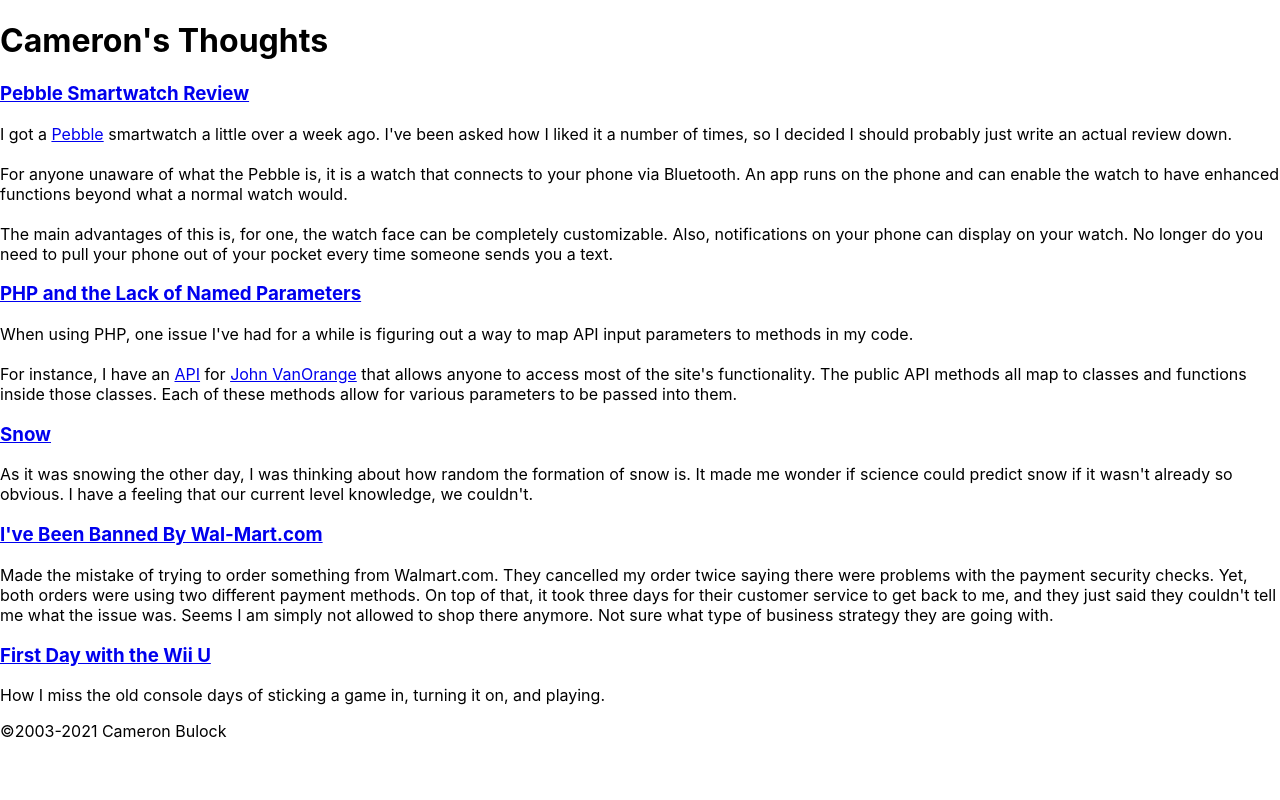
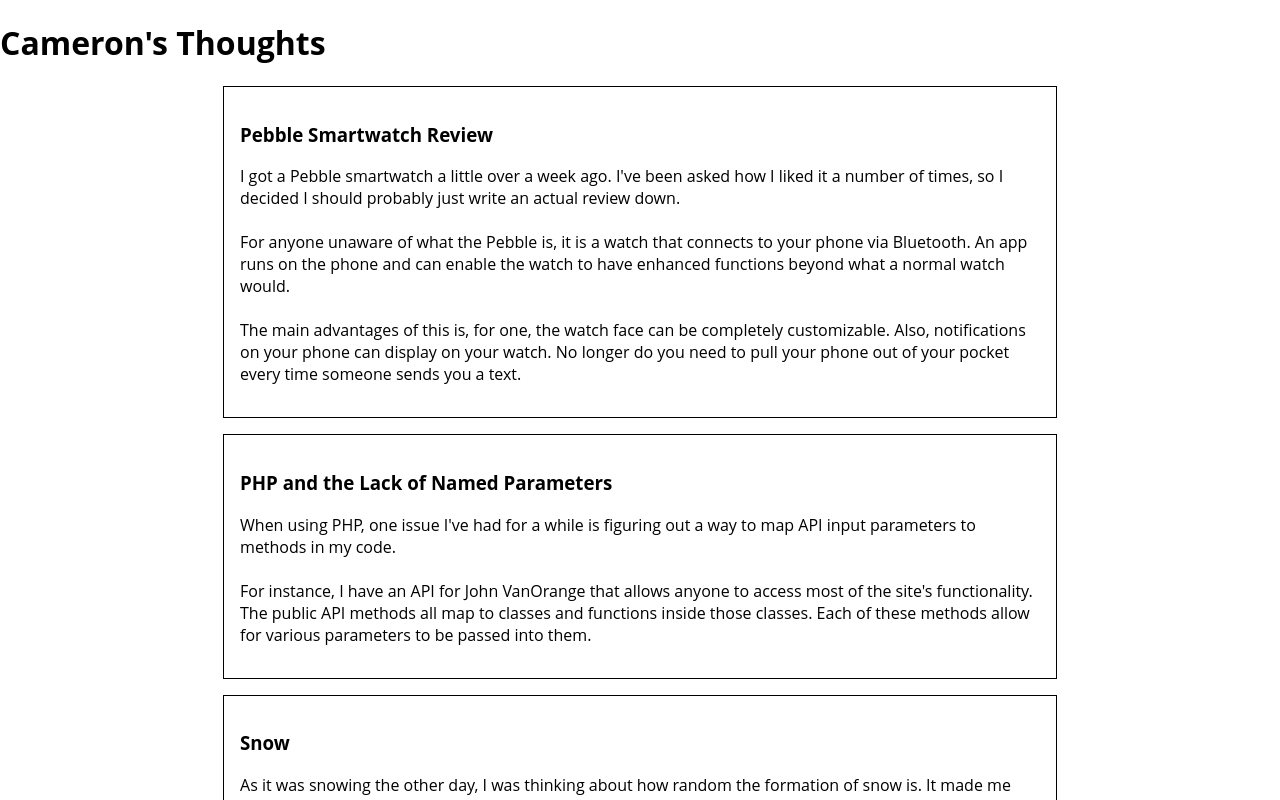
Before and after one commit to cbulock/ct4, a React (Create React App) app: page / in a window 1280 px wide. Shown: the top 800 px of the page. Built offline with nearby package versions, Linux system fonts and the light colour scheme.

Commit message:
initial styling

```diff
--- a/package.json
+++ b/package.json
@@ -12,6 +12,7 @@
     "react-dom": "^17.0.2",
     "react-router-dom": "^5.2.0",
     "react-scripts": "4.0.3",
+    "styled-components": "^5.2.3",
     "web-vitals": "^1.1.1"
   },
   "devDependencies": {
@@ -32,9 +33,7 @@
     "start": "react-scripts start",
     "build": "react-scripts build",
     "test": "react-scripts test",
-    "eject": "react-scripts eject",
-    "predeploy": "npm run build",
-    "deploy": "gh-pages -d build"
+    "eject": "react-scripts eject"
   },
   "eslintConfig": {
     "extends": [
--- a/src/App.jsx
+++ b/src/App.jsx
@@ -1,11 +1,15 @@
 import { BrowserRouter as Router, Switch, Route } from 'react-router-dom';
+import GlobalStyle from 'components/GlobalStyle';
 
 import HomePage from 'components/pages/Home';
 import EntryPage from 'components/pages/Entry';
 
 const App = () => (
 	<>
-		<h1>Cameron&apos;s Thoughts</h1>
+		<GlobalStyle />
+		<h1>
+			<a href="/">Cameron&apos;s Thoughts</a>
+		</h1>
 		<Router>
 			<Switch>
 				<Route path="/:year/:month/:entryBasename">
--- /dev/null
+++ b/src/components/Excerpt.jsx
@@ -0,0 +1,42 @@
+import PropTypes from 'prop-types';
+import styled from 'styled-components';
+import getEntryPath from 'utils/getEntryPath';
+import formatEntryContent from 'utils/formatEntryContent';
+
+const SContainer = styled.div`
+	margin: 1em auto;
+	padding: 1em;
+	border: 1px solid;
+	max-width: 800px;
+`;
+
+const Excerpt = ({ entry }) => {
+	const {
+		entry_id: id,
+		entry_title: title,
+		entry_excerpt: excerpt,
+		entry_created_on: createdDate,
+		entry_basename: basename,
+	} = entry;
+
+	return (
+		<SContainer key={id}>
+			<h3>
+				<a href={getEntryPath(createdDate, basename)}>{title}</a>
+			</h3>
+			<p>{formatEntryContent(excerpt)}</p>
+		</SContainer>
+	);
+};
+
+Excerpt.propTypes = {
+	entry: PropTypes.shape({
+		entry_id: PropTypes.number.isRequired,
+		entry_title: PropTypes.string.isRequired,
+		entry_excerpt: PropTypes.string.isRequired,
+		entry_created_on: PropTypes.string.isRequired,
+		entry_basename: PropTypes.string.isRequired,
+	}).isRequired,
+};
+
+export default Excerpt;
--- /dev/null
+++ b/src/components/GlobalStyle.js
@@ -0,0 +1,27 @@
+import { createGlobalStyle } from 'styled-components';
+
+const GlobalStyle = createGlobalStyle`
+	body {
+		margin: 0;
+		font-family: 'Open Sans', -apple-system, BlinkMacSystemFont, 'Segoe UI', 'Roboto', 'Oxygen',
+			'Ubuntu', 'Cantarell', 'Fira Sans', 'Droid Sans', 'Helvetica Neue',
+			sans-serif;
+		-webkit-font-smoothing: antialiased;
+		-moz-osx-font-smoothing: grayscale;
+	}
+
+	code {
+		font-family: 'B612 Mono', source-code-pro, Menlo, Monaco, Consolas, 'Courier New',
+    monospace;
+	}
+
+	a {
+		color: black;
+		text-decoration: none;
+		&:hover {
+			text-decoration: underline;
+		}
+	}
+`;
+
+export default GlobalStyle;
--- a/src/components/pages/Home/Home.jsx
+++ b/src/components/pages/Home/Home.jsx
@@ -1,7 +1,6 @@
-import { Fragment } from 'react';
 import entries from 'entries';
-import getEntryPath from 'utils/getEntryPath';
-import formatEntryContent from 'utils/formatEntryContent';
+
+import Excerpt from 'components/Excerpt';
 
 const NUMBER_OF_POSTS = 5;
 
@@ -10,24 +9,9 @@
 
 	return (
 		<>
-			{recentEntries.map((entry) => {
-				const {
-					entry_id: id,
-					entry_title: title,
-					entry_excerpt: excerpt,
-					entry_created_on: createdDate,
-					entry_basename: basename,
-				} = entry;
-
-				return (
-					<Fragment key={id}>
-						<h3>
-							<a href={getEntryPath(createdDate, basename)}>{title}</a>
-						</h3>
-						<p>{formatEntryContent(excerpt)}</p>
-					</Fragment>
-				);
-			})}
+			{recentEntries.map((entry) => (
+				<Excerpt entry={entry} />
+			))}
 		</>
 	);
 };
```
Also changed, not shown: 1 other file (tests, documents, lock files or other folders).
